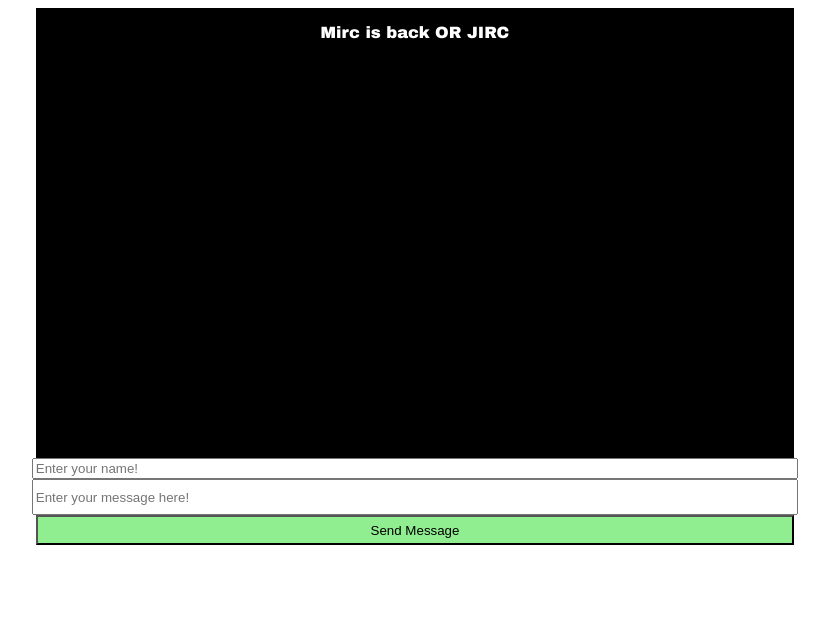
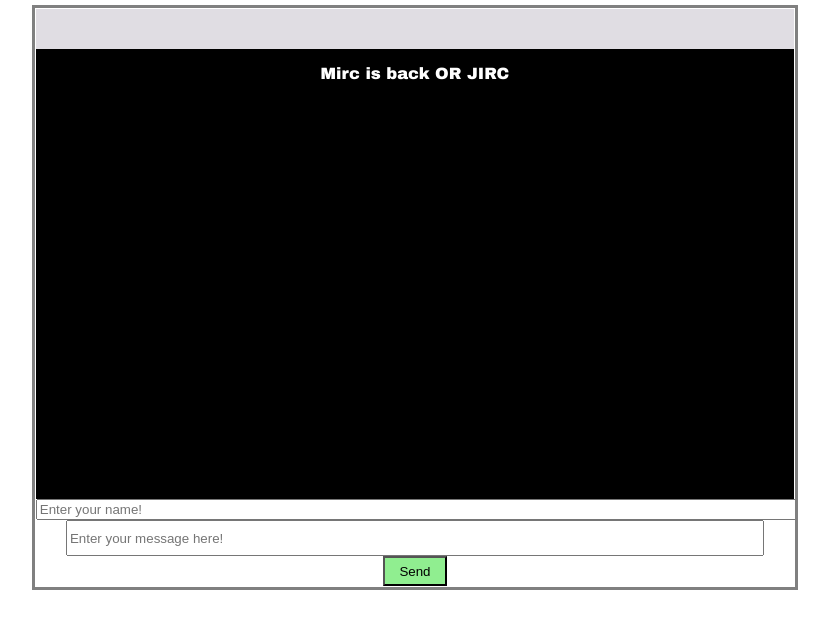
Before and after one commit to JivkoJelev91/Chatroom, a PHP site: page / in a window 1280 px wide. Shown: the top 629 px of the page, without its empty margins (225-1054 px from the left). Run offline with PHP 8.4, Linux system fonts and the light colour scheme; data that the repository does not hold is empty.

Commit message:
Change styles and add header

```diff
--- a/index.php
+++ b/index.php
@@ -29,7 +29,9 @@
 			$("#chatBox").animate({ scrollTop: $(document).height() }, "slow");
 			var name = $("#user_name").val();
 			var message = $("#message").val();
+
 			$('#myChatForm')[0].reset();
+
 			e.preventDefault();
 
 			$.ajax({
@@ -42,7 +44,6 @@
 			});
 		});
 
-
 	});
   </script>
 
@@ -50,14 +51,17 @@
 <body>
 
 <div class="container">
+	<div class="header">
+
+	</div>
 	<div class="well" id="chatBox">
 		<h3 style="color:white;">Mirc is back OR JIRC</h3>
 		<div id="chatDisplay"></div>
 	</div>
-	<form id="myChatForm" method="POST">
+	<form id="myChatForm" method="POST" >
 		<input  type="text" name="name" id="user_name" placeholder="Enter your name!" ><br />
-		<input type="text" name="message" id="message" placeholder="Enter your message here!"><br />
-		<button  type="submit" id="sendMessageButton">Send Message</button>
+		<input type="text" name="message" id="message" placeholder="Enter your message here!">
+		<button  type="submit" id="sendMessageButton">Send</button>
 	</form>
 </div>
 
--- a/sendChat.php
+++ b/sendChat.php
@@ -4,6 +4,8 @@
 
 	$uname = $_POST["uname"];
 	$umessage = $_POST["umessage"];
+
+
 	$query = "INSERT INTO chatroom (name, message) VALUES ('$uname', '$umessage')";
 	$run = mysqli_query($con,$query);
 
--- a/style.css
+++ b/style.css
@@ -1,5 +1,20 @@
+.container{
+
+  border: 1px solid white;
+  outline: 3px solid gray;
+	width:60%;
+	margin:0 auto;
+}
+
+.header{
+	width:100%;
+	background-color:#E0DDE3;
+	height:40px;
+	margin:0 auto;
+}
+
 #chatBox{
-	width:60%;
+	width:100%;
 	height: 450px;
 	text-align:center;
 	background-color:black;
@@ -12,8 +27,9 @@
 .allInfoInChat{
 	display:flex;
 	flex-wrap:wrap;
-	width:80%;
+	width:100%;
 	padding-right:12%;
+	margin-bottom:3px;
 }
 
 .time{
@@ -27,36 +43,31 @@
 	padding-left:15px;
 	padding-right:15px;
 }
-#chatDsiplay{
-	overflow-y: scroll;
-}
 
 #myChatForm{
 	text-align:center;
 }
 
-input{
-	width:60%;
+#user_name{
+	width:99.5%;
 }
 
 #message{
 	height:30px;
+	width:91%;
 }
 
 .messagesInChat{
 	word-break:break-all;
 	text-align:left;
-
-
+	padding-left:6px;
 }
 .nameInChat{
-
 	text-align:left;
 }
 
-
 #sendMessageButton{
-	width:60%;
+	width:64px;
 	background-color:lightgreen;
 	height:30px;
 }
```
